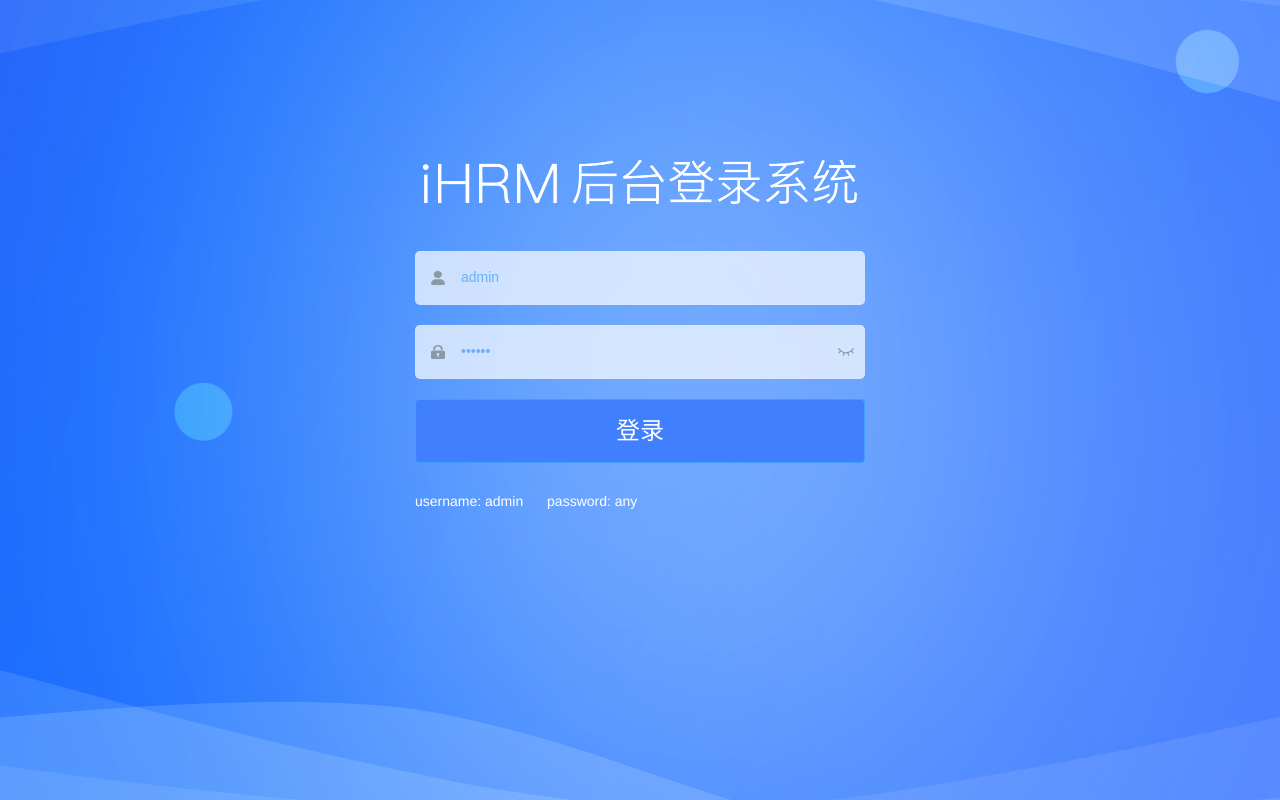
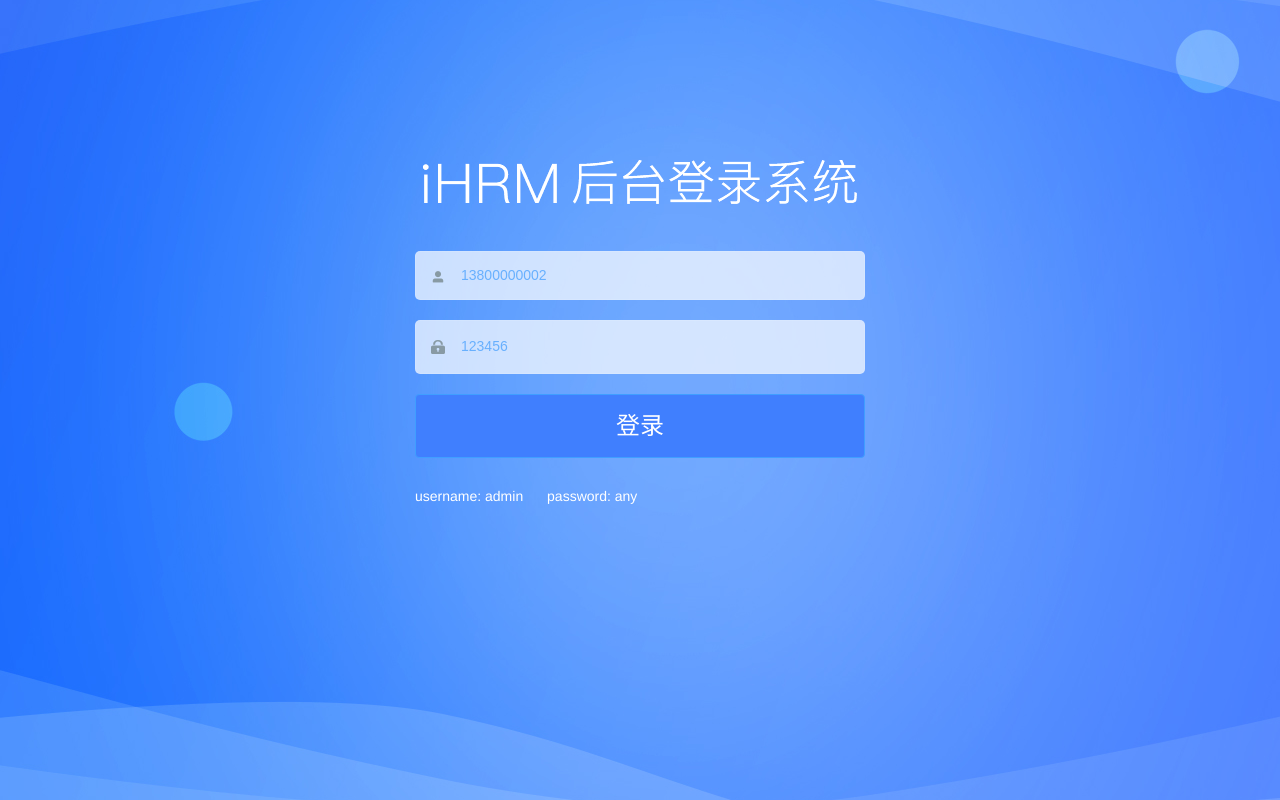
Before and after one commit to girls-dream/hrsaas-demo, a Vue app: page /#/login in a window 1280 px wide. Built offline with nearby package versions, Linux system fonts and the light colour scheme.

Commit message:
完成了login页面

```diff
--- /dev/null
+++ b/src/api/index.js
@@ -0,0 +1 @@
+export * from './user'
--- a/src/api/user.js
+++ b/src/api/user.js
@@ -1,3 +1,9 @@
 import request from '@/utils/request'
 
-export function login(data) {}
+export const login = (data) => {
+  return request({
+    url: '/sys/login',
+    method: 'POST',
+    data,
+  })
+}
--- a/src/store/modules/user.js
+++ b/src/store/modules/user.js
@@ -1,6 +1,20 @@
+import { login } from "@/api"
+
 export default {
   namespaced: true,
-  state: {},
-  mutations: {},
-  actions: {}
+  state: {
+    token: '',
+  },
+  mutations: {
+    setToken(state, payload) {
+      state.token = payload
+    },
+  },
+  actions: {
+    async getToken({ commit }, payload) {
+      const res = await login(payload)
+      console.log(res);
+      commit('setToken', res)
+    },
+  },
 }
--- a/src/utils/request.js
+++ b/src/utils/request.js
@@ -1,6 +1,23 @@
 // 导出一个axios的实例  而且这个实例要有请求拦截器 响应拦截器
 import axios from 'axios'
-const service = axios.create() // 创建一个axios的实例
+import { Message } from 'element-ui'
+const service = axios.create({
+  baseURL: process.env.VUE_APP_BASE_API,
+  timeout: 5000,
+}) // 创建一个axios的实例
 service.interceptors.request.use() // 请求拦截器
-service.interceptors.response.use() // 响应拦截器
+service.interceptors.response.use(
+  (res) => {
+    const { success, data, message } = res.data
+    if (success) {
+      return data
+    }
+    Message.error(message)
+    return Promise.reject(new Error(message))
+  },
+  function (error) {
+    Message.error('系统异常')
+    return Promise.reject(error)
+  },
+) // 响应拦截器
 export default service // 导出axios实例
--- a/src/views/login/index.vue
+++ b/src/views/login/index.vue
@@ -2,11 +2,11 @@
   <div class="login-container">
     <el-form
       ref="loginForm"
-      :model="loginForm"
-      :rules="loginRules"
       class="login-form"
       auto-complete="on"
       label-position="left"
+      :model="LoginForm"
+      :rules="LoginFormRules"
     >
       <!-- 放置标题图片 @是设置的别名-->
       <div class="title-container">
@@ -15,48 +15,22 @@
         </h3>
       </div>
 
-      <el-form-item prop="username">
-        <span class="svg-container">
-          <svg-icon icon-class="user" />
-        </span>
-        <el-input
-          ref="username"
-          v-model="loginForm.username"
-          placeholder="Username"
-          name="username"
-          type="text"
-          tabindex="1"
-          auto-complete="on"
-        />
+      <el-form-item prop="mobile">
+        <i class="el-icon-user-solid svg-container"></i>
+        <el-input v-model="LoginForm.mobile"></el-input>
       </el-form-item>
-
       <el-form-item prop="password">
-        <span class="svg-container">
-          <svg-icon icon-class="password" />
-        </span>
-        <el-input
-          :key="passwordType"
-          ref="password"
-          v-model="loginForm.password"
-          :type="passwordType"
-          placeholder="Password"
-          name="password"
-          tabindex="2"
-          auto-complete="on"
-          @keyup.enter.native="handleLogin"
-        />
-        <span class="show-pwd" @click="showPwd">
-          <svg-icon
-            :icon-class="passwordType === 'password' ? 'eye' : 'eye-open'"
-          />
-        </span>
+        <i class="svg-container">
+          <svg-icon iconClass="password"></svg-icon>
+        </i>
+        <el-input v-model="LoginForm.password"></el-input>
       </el-form-item>
 
       <el-button
-        :loading="loading"
         class="loginBtn"
         type="primary"
         style="width: 100%; margin-bottom: 30px"
+        :loading="isLoad"
         @click.native.prevent="handleLogin"
         >登录</el-button
       >
@@ -70,82 +44,55 @@
 </template>
 
 <script>
-import { validUsername } from '@/utils/validate'
-
 export default {
   name: 'Login',
   data() {
-    const validateUsername = (rule, value, callback) => {
-      if (!validUsername(value)) {
-        callback(new Error('Please enter the correct user name'))
-      } else {
-        callback()
+    return {
+      LoginForm: {
+        mobile: '13800000002',
+        password: '123456',
+      },
+      LoginFormRules: {
+        mobile: [
+          { required: true, message: '请输入手机号', trigger: 'blur' },
+          {
+            pattern: /^(?:(?:\+|00)86)?1[3-9]\d{9}$/,
+            message: '请输入正确的手机号格式',
+            trigger: 'blur',
+          },
+        ],
+        password: [
+          { required: true, message: '请输入密码', trigger: 'blur' },
+          // {
+          //   pattern:
+          //     /^(?![a-zA-Z]+$)(?![A-Z0-9]+$)(?![A-Z\W_!@#$%^&*`~()-+=]+$)(?![a-z0-9]+$)(?![a-z\W_!@#$%^&*`~()-+=]+$)(?![0-9\W_!@#$%^&*`~()-+=]+$)[a-zA-Z0-9\W_!@#$%^&*`~()-+=]/,
+          //   message: '请输入包含大写，小写字母和特殊符号且长度不小于六位的密码',
+          //   trigger: 'blur',
+          // },
+        ],
+      },
+      isLoad:false,
+    }
+  },
+  methods:{
+    async handleLogin(){
+      // this.$refs.loginForm.validate((valid,errname)=>{
+      //   console.log(valid);
+      //   console.log(errname);
+      // })
+      this.isLoad=true
+      try {
+        await this.$refs.loginForm.validate()
+        await this.$store.dispatch('user/getToken',this.LoginForm)
+        this.$router.push('/')
+        this.$message.success('登陆成功')
+      } catch (error) {
+        console.log(error);
+      }finally {
+        this.isLoad=false
       }
     }
-    const validatePassword = (rule, value, callback) => {
-      if (value.length < 6) {
-        callback(new Error('The password can not be less than 6 digits'))
-      } else {
-        callback()
-      }
-    }
-    return {
-      loginForm: {
-        username: 'admin',
-        password: '111111',
-      },
-      loginRules: {
-        username: [
-          { required: true, trigger: 'blur', validator: validateUsername },
-        ],
-        password: [
-          { required: true, trigger: 'blur', validator: validatePassword },
-        ],
-      },
-      loading: false,
-      passwordType: 'password',
-      redirect: undefined,
-    }
-  },
-  watch: {
-    $route: {
-      handler: function (route) {
-        this.redirect = route.query && route.query.redirect
-      },
-      immediate: true,
-    },
-  },
-  methods: {
-    showPwd() {
-      if (this.passwordType === 'password') {
-        this.passwordType = ''
-      } else {
-        this.passwordType = 'password'
-      }
-      this.$nextTick(() => {
-        this.$refs.password.focus()
-      })
-    },
-    handleLogin() {
-      this.$refs.loginForm.validate((valid) => {
-        if (valid) {
-          this.loading = true
-          this.$store
-            .dispatch('user/login', this.loginForm)
-            .then(() => {
-              this.$router.push({ path: this.redirect || '/' })
-              this.loading = false
-            })
-            .catch(() => {
-              this.loading = false
-            })
-        } else {
-          console.log('error submit!!')
-          return false
-        }
-      })
-    },
-  },
+  }
 }
 </script>
 
@@ -169,6 +116,10 @@
     display: inline-block;
     height: 47px;
     width: 85%;
+
+    .el-form-item__error {
+      color: #fff;
+    }
 
     input {
       background: transparent;
@@ -213,7 +164,7 @@
   background-color: $bg;
   overflow: hidden;
   background-image: url('~@/assets/common/login.jpg'); // 设置背景图片
-    background-position: center; // 将图片位置设置为充满整个屏幕
+  background-position: center; // 将图片位置设置为充满整个屏幕
 
   .login-form {
     position: relative;
@@ -247,7 +198,6 @@
   .title-container {
     position: relative;
 
-
     .title {
       font-size: 26px;
       color: $light_gray;
--- a/vue.config.js
+++ b/vue.config.js
@@ -27,16 +27,23 @@
   publicPath: '/',
   outputDir: 'dist',
   assetsDir: 'static',
-  lintOnSave: process.env.NODE_ENV === 'development',
+  lintOnSave: false, //process.env.NODE_ENV === 'development'
   productionSourceMap: false,
   devServer: {
     port: port,
     open: true,
     overlay: {
       warnings: false,
-      errors: true
+      errors: true,
     },
-    before: require('./mock/mock-server.js')
+    // 代理跨域的配置
+    proxy: {
+      // 当我们的本地的请求 有/api的时候，就会代理我们的请求地址向另外一个服务器发出请求
+      '/api': {
+        target: 'http://ihrm-java.itheima.net/', // 跨域请求的地址
+        // changeOrigin: true, // 只有这个值为true的情况下 才表示开启跨域 默认打开
+      },
+    },
   },
   configureWebpack: {
     // provide the app's title in webpack's name field, so that
@@ -44,9 +51,9 @@
     name: name,
     resolve: {
       alias: {
-        '@': resolve('src')
-      }
-    }
+        '@': resolve('src'),
+      },
+    },
   },
   chainWebpack(config) {
     // it can improve the speed of the first screen, it is recommended to turn on preload
@@ -56,8 +63,8 @@
         // to ignore runtime.js
         // https://github.com/vuejs/vue-cli/blob/dev/packages/@vue/cli-service/lib/config/app.js#L171
         fileBlacklist: [/\.map$/, /hot-update\.js$/, /runtime\..*\.js$/],
-        include: 'initial'
-      }
+        include: 'initial',
+      },
     ])
 
     // when there are many pages, it will cause too many meaningless requests
@@ -73,7 +80,7 @@
       .use('svg-sprite-loader')
       .loader('svg-sprite-loader')
       .options({
-        symbolId: 'icon-[name]'
+        symbolId: 'icon-[name]',
       })
       .end()
 
@@ -84,8 +91,8 @@
         .use('script-ext-html-webpack-plugin', [
           {
             // `runtime` must same as runtimeChunk name. default is `runtime`
-            inline: /runtime\..*\.js$/
-          }
+            inline: /runtime\..*\.js$/,
+          },
         ])
         .end()
       config.optimization.splitChunks({
@@ -95,24 +102,24 @@
             name: 'chunk-libs',
             test: /[\\/]node_modules[\\/]/,
             priority: 10,
-            chunks: 'initial' // only package third parties that are initially dependent
+            chunks: 'initial', // only package third parties that are initially dependent
           },
           elementUI: {
             name: 'chunk-elementUI', // split elementUI into a single package
             priority: 20, // the weight needs to be larger than libs and app or it will be packaged into libs or app
-            test: /[\\/]node_modules[\\/]_?element-ui(.*)/ // in order to adapt to cnpm
+            test: /[\\/]node_modules[\\/]_?element-ui(.*)/, // in order to adapt to cnpm
           },
           commons: {
             name: 'chunk-commons',
             test: resolve('src/components'), // can customize your rules
             minChunks: 3, //  minimum common number
             priority: 5,
-            reuseExistingChunk: true
-          }
-        }
+            reuseExistingChunk: true,
+          },
+        },
       })
       // https:// webpack.js.org/configuration/optimization/#optimizationruntimechunk
       config.optimization.runtimeChunk('single')
     })
-  }
+  },
 }
```
Also changed, not shown: 2 other files (tests, documents, lock files or other folders).
